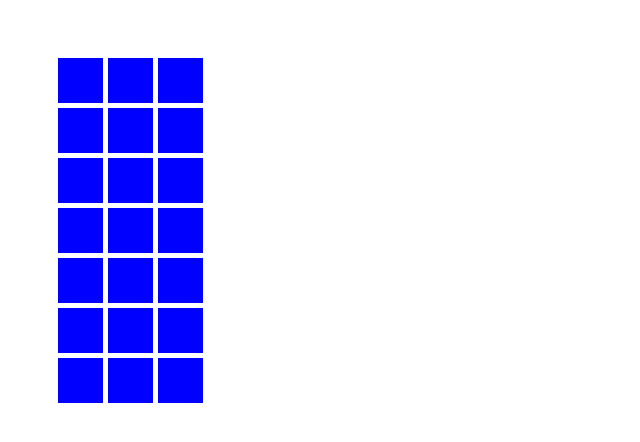
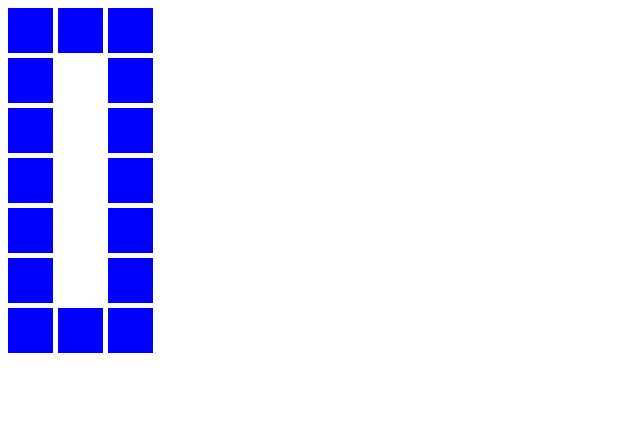
Before and after one commit to arsalanhub/Digital-Clock-D3.js, a plain HTML site: page index.html in a window 1280 px wide. Shown: the whole page, without its empty margins (0-640 px from the left). Drawn offline with nearby package versions, Linux system fonts and the light colour scheme.

Commit message:
made zero

```diff
--- a/index.js
+++ b/index.js
@@ -15,12 +15,13 @@ let squareData = {
 
 let makeDigit = () => {
   let digitData = [];
-  for (let i = 1; i <= 7; i++) {
-    for (let j = 1; j <= 3; j++) {
+  for (let i = 0; i < 7; i++) {
+    for (let j = 0; j < 3; j++) {
       let currSquare = { ...squareData };
       currSquare.x = j * (currSquare.width + currSquare.margin);
       currSquare.y = i * (currSquare.width + currSquare.margin);
 
+      if (j == 1 && i > 0 && i <= 5) currSquare.color = "white";
       digitData.push(currSquare);
     }
   }
```
Also changed, not shown: index.html (+1 -1 lines).
